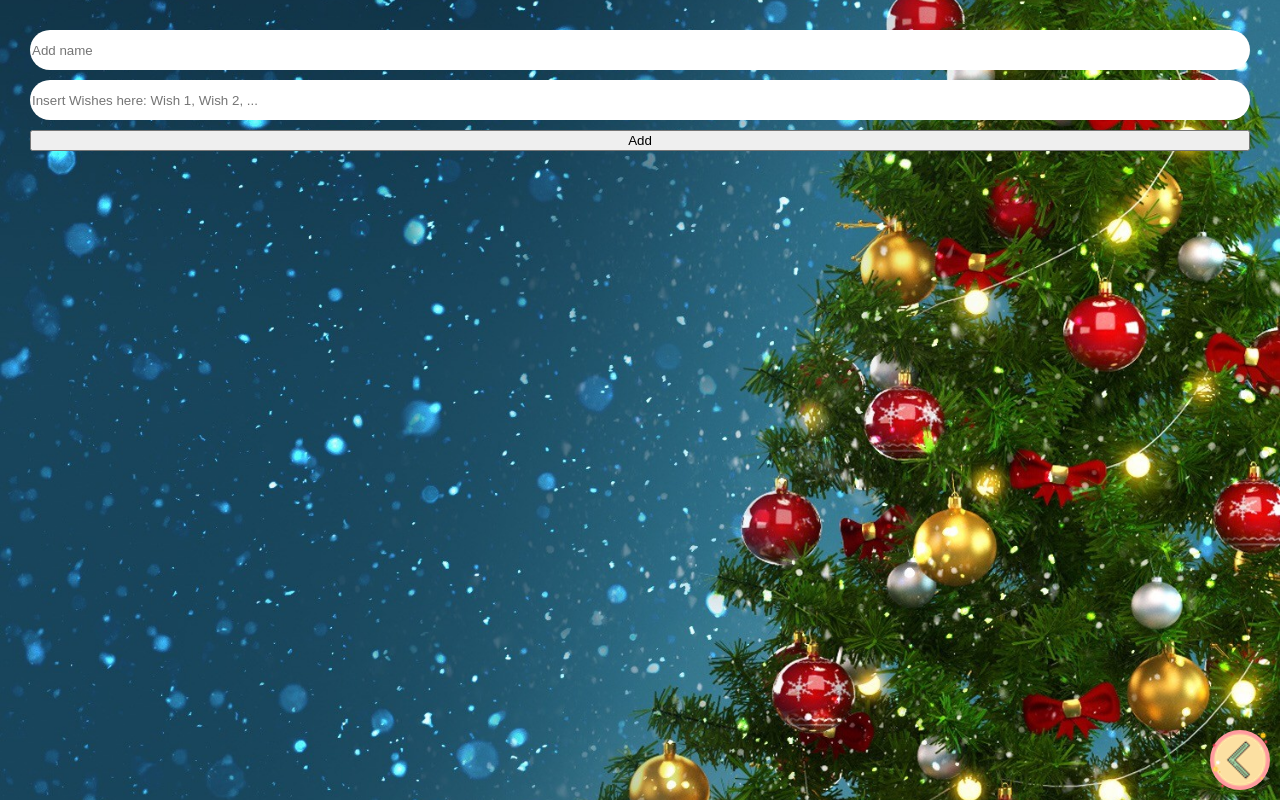
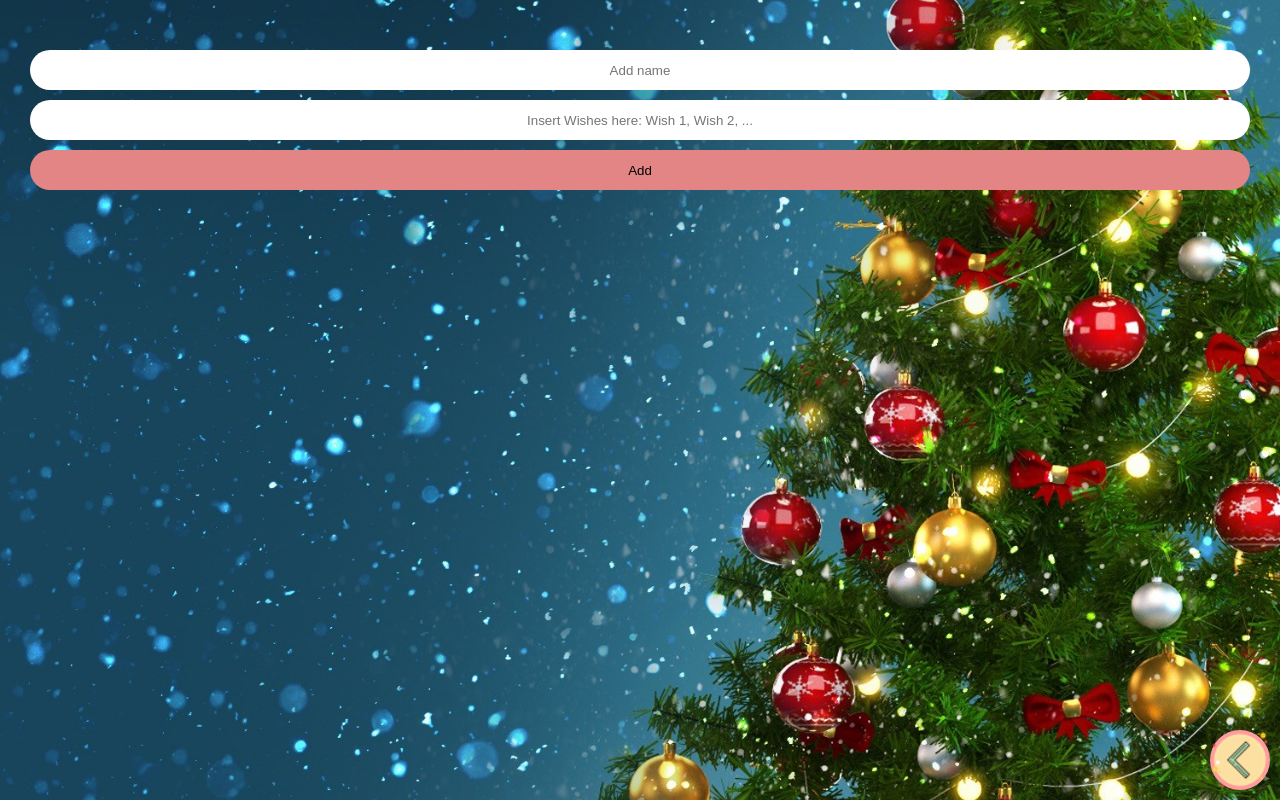
Before and after one commit to kschmitz123/wishlist, a React (Create React App) app in the folder client/: page /add in a window 1280 px wide. Built offline with nearby package versions, Linux system fonts and the light colour scheme.

Commit message:
Add styling to button

```diff
--- a/client/src/components/Form.js
+++ b/client/src/components/Form.js
@@ -3,12 +3,18 @@ import styled from "styled-components/macro";
 const Form = styled.form`
   display: flex;
   flex-direction: column;
+  padding-top: 20px;
 
-  input {
+  input,
+  button {
     height: 2.5rem;
     border-radius: 25px;
     margin-bottom: 10px;
     border: none;
+    text-align: center;
+  }
+  button {
+    background: #e48585;
   }
 `;
 export default Form;
```
